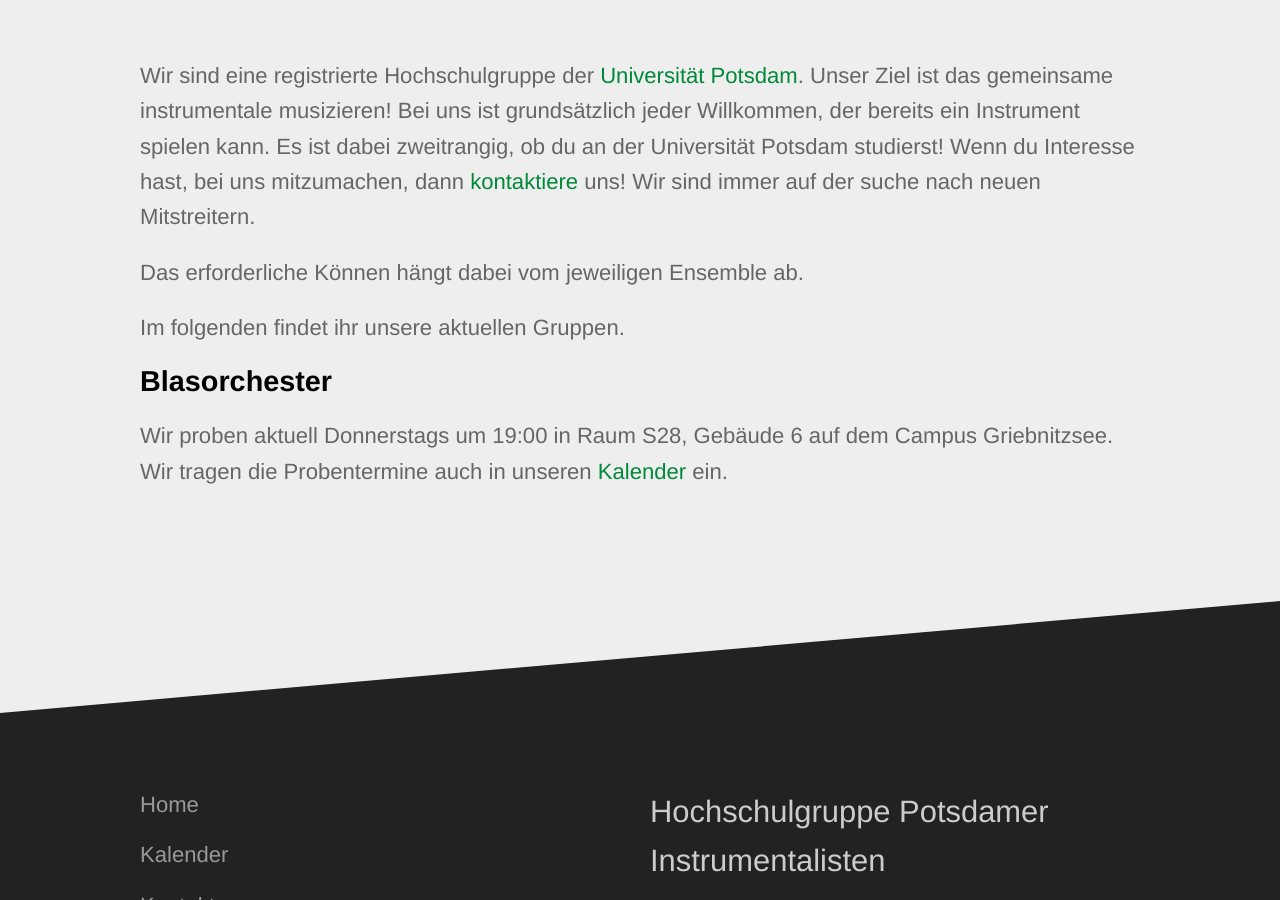
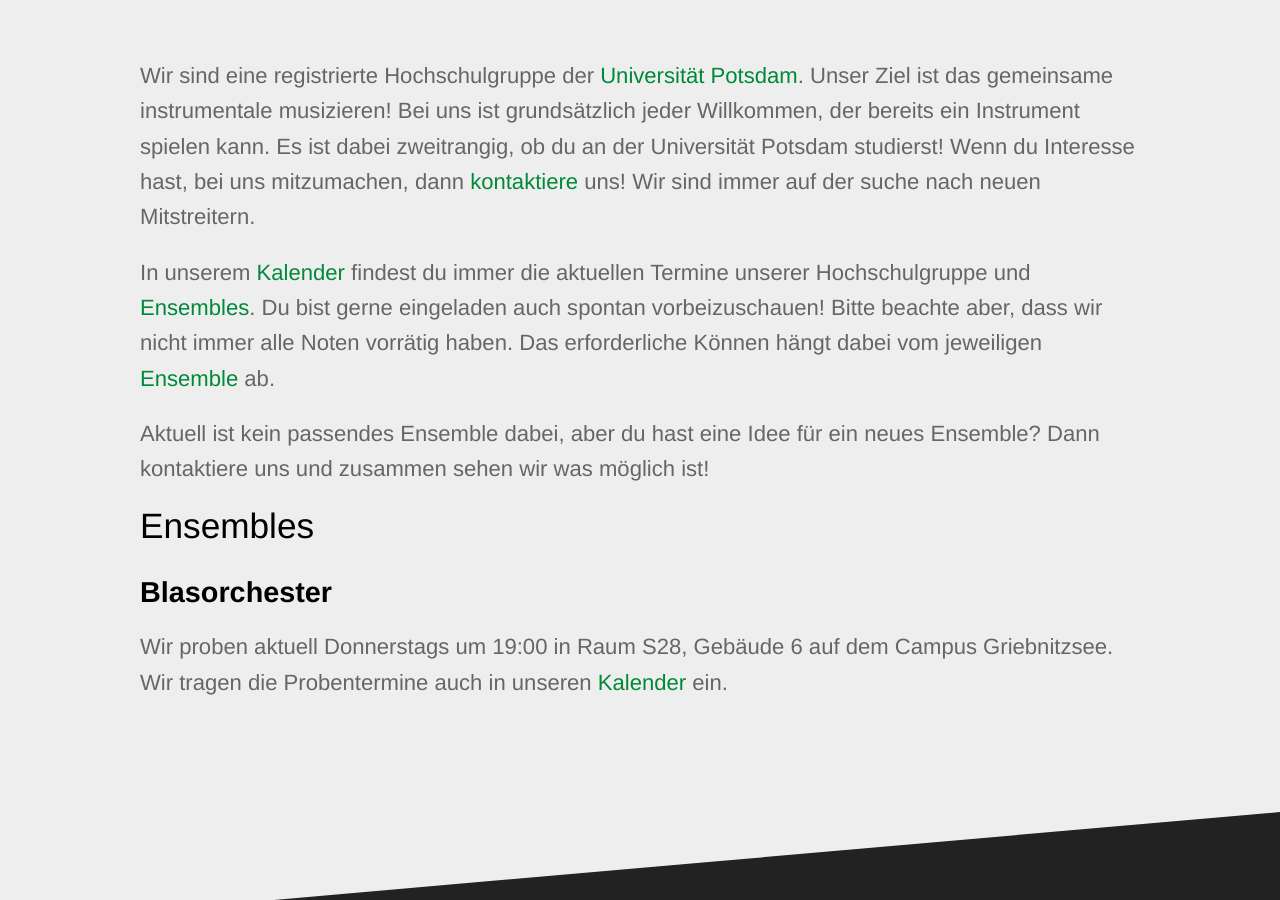
Before and after one commit to potsdamer-instrumentalisten/potsdamer-instrumentalisten.github.io, a Jekyll site: the page built from index.md, in a window 1280 px wide and 900 px high, scrolled down 664 px. Built offline with Jekyll 4.4.1, drawn with Linux system fonts in a browser that asks for light colours.

Commit message:
allgemeine HPI Beschreibung

```diff
--- a/index.md
+++ b/index.md
@@ -2,9 +2,6 @@
 title: Hochschulgruppe Potsdamer Instrumentalisten
 subtitle:
 ---
-
-
-
 
 Wir sind eine registrierte Hochschulgruppe der [Universität Potsdam](https://www.uni-potsdam.de/de/organisation/weitere-einrichtungen/eingetragene-vereinigungen.html).
 Unser Ziel ist das gemeinsame instrumentale musizieren!
@@ -13,12 +10,16 @@
 Wenn du Interesse hast, bei uns mitzumachen, dann [kontaktiere](/kontakt) uns!
 Wir sind immer auf der suche nach neuen Mitstreitern.
 
-Das erforderliche Können hängt dabei vom jeweiligen Ensemble ab.
+In unserem [Kalender](/kalender) findest du immer die aktuellen Termine unserer Hochschulgruppe und [Ensembles](#ensembles).
+Du bist gerne eingeladen auch spontan vorbeizuschauen!
+Bitte beachte aber, dass wir nicht immer alle Noten vorrätig haben.
+Das erforderliche Können hängt dabei vom jeweiligen [Ensemble](#ensembles) ab.
+
+Aktuell ist kein passendes Ensemble dabei, aber du hast eine Idee für ein neues Ensemble?
+Dann kontaktiere uns und zusammen sehen wir was möglich ist!
 
 
-Im folgenden findet ihr unsere aktuellen Gruppen.
-
-
+## Ensembles
 
 ### Blasorchester
 Wir proben aktuell Donnerstags um 19:00 in Raum S28, Gebäude 6 auf dem Campus Griebnitzsee. Wir tragen die Probentermine auch in unseren [Kalender](/kalender) ein.
```
